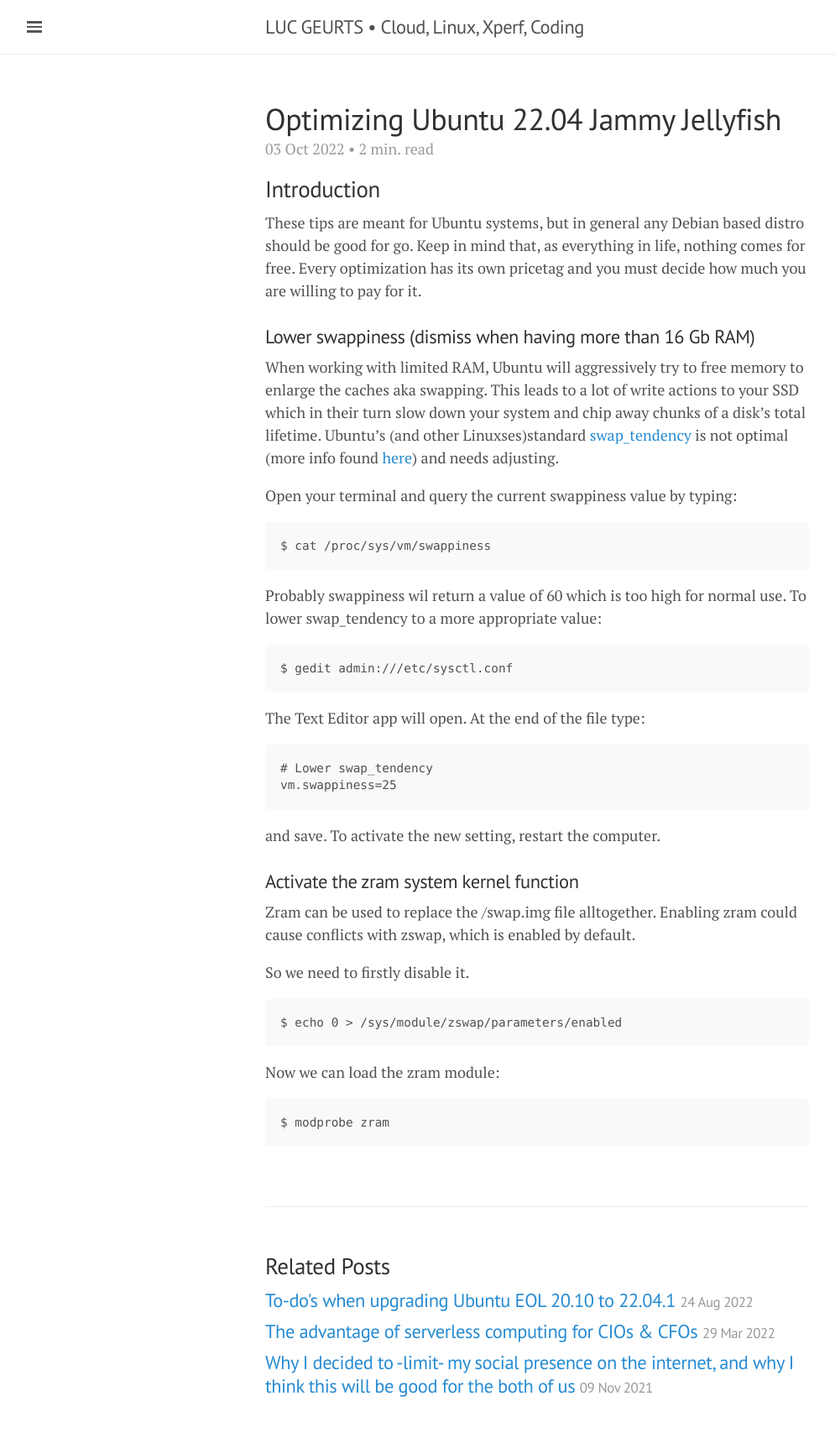
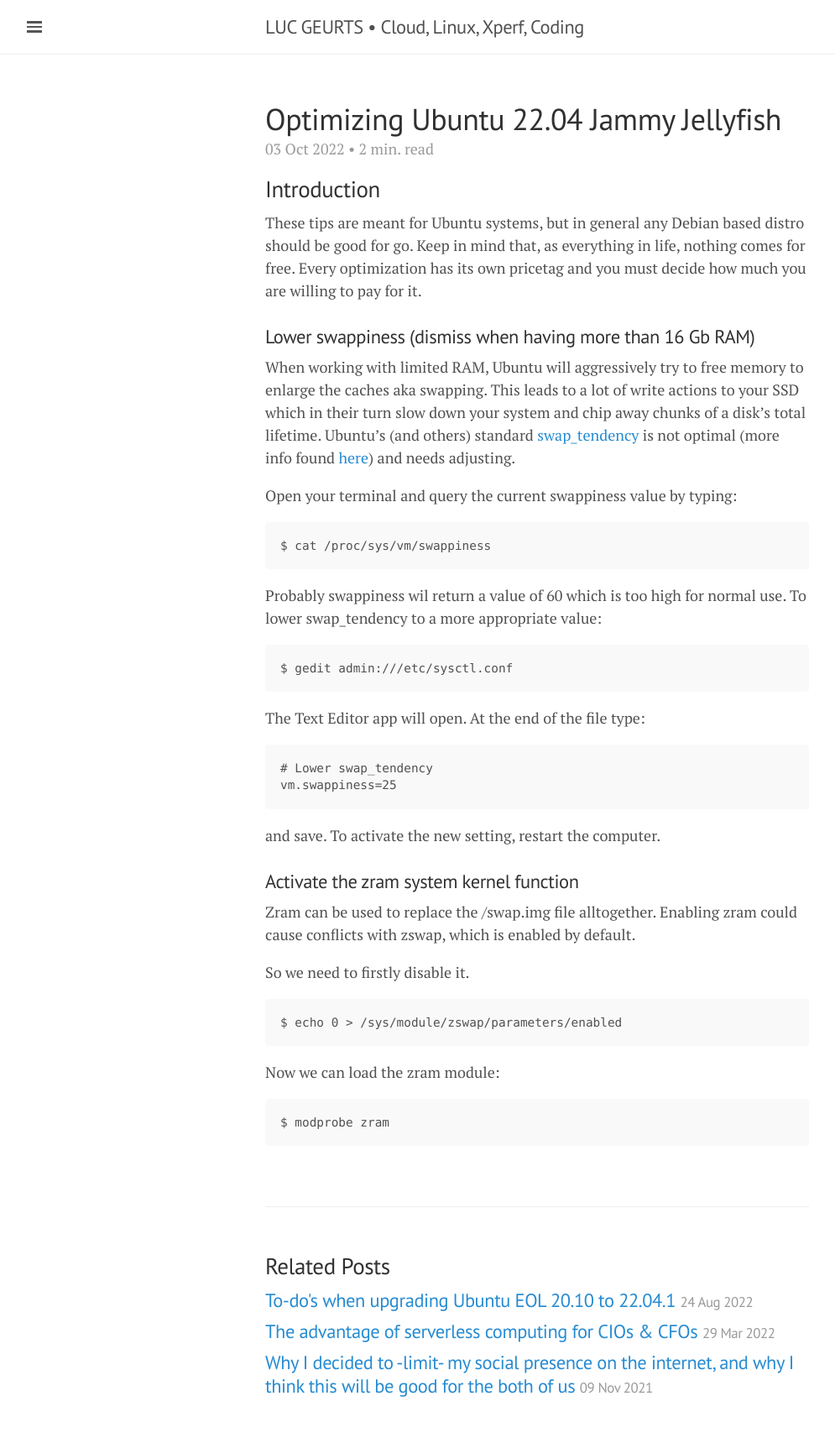
Before and after one commit to lgeurts/lgeurts.github.io, a Jekyll site: the page built from _posts/2022-10-03-optimizing-ubuntu-22.04-jammy-jellyfish.md, in a window 1280 px wide. Shown: the whole page at 84% size, without its empty margins (0-995 px from the left). Built offline with Jekyll 4.4.1, drawn with Linux system fonts in a browser that asks for light colours; nearby versions of some CDN libraries; comment, search, counter and statistics services are not loaded.

Commit message:
Update 2022-10-03-optimizing-ubuntu-22.04-jammy-jellyfish.md

````diff
--- a/_posts/2022-10-03-optimizing-ubuntu-22.04-jammy-jellyfish.md
+++ b/_posts/2022-10-03-optimizing-ubuntu-22.04-jammy-jellyfish.md
@@ -13,7 +13,7 @@
 
 ### Lower swappiness (dismiss when having more than 16 Gb RAM)
 When working with limited RAM, Ubuntu will aggressively try to free memory to enlarge the caches aka swapping. This leads to a lot of write actions to your SSD which in their turn slow down your system and chip away chunks of a disk's total lifetime.
-Ubuntu's (and other Linuxses)standard [swap_tendency](https://unix.stackexchange.com/questions/134202/when-is-swap-triggered-or-how-to-calculate-swap-tendency#134206) is not optimal (more info found [here](https://rudd-o.com/linux-and-free-software/tales-from-responsivenessland-why-linux-feels-slow-and-how-to-fix-that)) and needs adjusting.
+Ubuntu's (and others) standard [swap_tendency](https://unix.stackexchange.com/questions/134202/when-is-swap-triggered-or-how-to-calculate-swap-tendency#134206) is not optimal (more info found [here](https://rudd-o.com/linux-and-free-software/tales-from-responsivenessland-why-linux-feels-slow-and-how-to-fix-that)) and needs adjusting.
 
 Open your terminal and query the current swappiness value by typing:
 ```
````
